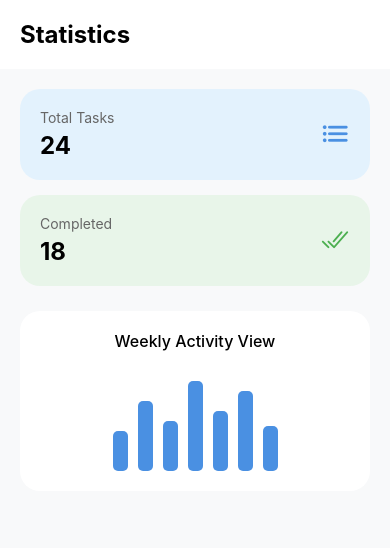
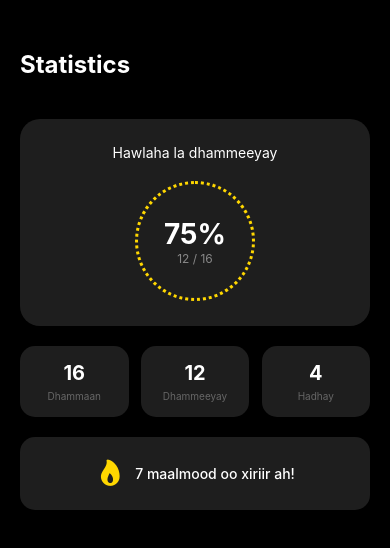
Before and after one commit to ungiosbeem-sketch/Ungio-, a React Native app in the folder Root/: screen /Stats in a window 390 px wide. Shown: the top 548 px of the page. Built offline with nearby package versions, Linux system fonts and the light colour scheme.

Commit message:
Update StatsScreen.js

```diff
--- a/Root/StatsScreen.js
+++ b/Root/StatsScreen.js
@@ -5,34 +5,26 @@ import { Ionicons } from '@expo/vector-icons';
 export default function StatsScreen() {
   return (
     <SafeAreaView style={styles.container}>
-      <View style={styles.header}>
-        <Text style={styles.title}>Statistics</Text>
-      </View>
+      <Text style={styles.title}>Statistics</Text>
 
-      <ScrollView contentContainerStyle={styles.content}>
-        <View style={styles.statBox}>
-          <View style={styles.statInfo}>
-            <Text style={styles.statLabel}>Total Tasks</Text>
-            <Text style={styles.statNumber}>24</Text>
+      <ScrollView style={{padding: 20}}>
+        <View style={styles.chartBox}>
+          <Text style={styles.chartTitle}>Hawlaha la dhammeeyay</Text>
+          <View style={styles.progressCircle}>
+             <Text style={styles.percentText}>75%</Text>
+             <Text style={{color: '#888', fontSize: 12}}>12 / 16</Text>
           </View>
-          <Ionicons name="list" size={30} color="#4A90E2" />
         </View>
 
-        <View style={[styles.statBox, { backgroundColor: '#E8F5E9' }]}>
-          <View style={styles.statInfo}>
-            <Text style={styles.statLabel}>Completed</Text>
-            <Text style={styles.statNumber}>18</Text>
-          </View>
-          <Ionicons name="checkmark-done" size={30} color="#4CAF50" />
+        <View style={styles.statsGrid}>
+          <View style={styles.gridItem}><Text style={styles.gridNum}>16</Text><Text style={styles.gridLabel}>Dhammaan</Text></View>
+          <View style={styles.gridItem}><Text style={styles.gridNum}>12</Text><Text style={styles.gridLabel}>Dhammeeyay</Text></View>
+          <View style={styles.gridItem}><Text style={styles.gridNum}>4</Text><Text style={styles.gridLabel}>Hadhay</Text></View>
         </View>
 
-        <View style={styles.chartPlaceholder}>
-          <Text style={styles.placeholderText}>Weekly Activity View</Text>
-          <View style={styles.barContainer}>
-            {[40, 70, 50, 90, 60, 80, 45].map((h, i) => (
-              <View key={i} style={[styles.bar, { height: h }]} />
-            ))}
-          </View>
+        <View style={styles.streakBox}>
+           <Ionicons name="flame" size={30} color="#FFD700" />
+           <Text style={styles.streakText}>7 maalmood oo xiriir ah!</Text>
         </View>
       </ScrollView>
     </SafeAreaView>
@@ -40,15 +32,16 @@ export default function StatsScreen() {
 }
 
 const styles = StyleSheet.create({
-  container: { flex: 1, backgroundColor: '#F8F9FA' },
-  header: { padding: 20, backgroundColor: '#fff' },
-  title: { fontSize: 24, fontWeight: 'bold' },
-  content: { padding: 20 },
-  statBox: { backgroundColor: '#E3F2FD', padding: 20, borderRadius: 20, flexDirection: 'row', justifyContent: 'space-between', alignItems: 'center', marginBottom: 15 },
-  statLabel: { fontSize: 14, color: '#666' },
-  statNumber: { fontSize: 24, fontWeight: 'bold', marginTop: 5 },
-  chartPlaceholder: { backgroundColor: '#fff', padding: 20, borderRadius: 20, marginTop: 10, alignItems: 'center' },
-  placeholderText: { fontSize: 16, fontWeight: '500', marginBottom: 20 },
-  barContainer: { flexDirection: 'row', alignItems: 'flex-end', height: 100, gap: 10 },
-  bar: { width: 15, backgroundColor: '#4A90E2', borderRadius: 5 }
+  container: { flex: 1, backgroundColor: '#000', paddingTop: 50 },
+  title: { color: 'white', fontSize: 24, fontWeight: 'bold', paddingHorizontal: 20 },
+  chartBox: { backgroundColor: '#1E1E1E', padding: 25, borderRadius: 20, alignItems: 'center', marginTop: 20 },
+  chartTitle: { color: 'white', marginBottom: 20 },
+  progressCircle: { width: 120, height: 120, borderRadius: 60, borderStyle: 'dotted', borderWidth: 3, borderColor: '#FFD700', justifyContent: 'center', alignItems: 'center' },
+  percentText: { color: 'white', fontSize: 28, fontWeight: 'bold' },
+  statsGrid: { flexDirection: 'row', justifyContent: 'space-between', marginTop: 20 },
+  gridItem: { backgroundColor: '#1E1E1E', width: '31%', padding: 15, borderRadius: 15, alignItems: 'center' },
+  gridNum: { color: 'white', fontSize: 20, fontWeight: 'bold' },
+  gridLabel: { color: '#666', fontSize: 10, marginTop: 5 },
+  streakBox: { backgroundColor: '#1E1E1E', padding: 20, borderRadius: 15, flexDirection: 'row', alignItems: 'center', marginTop: 20, justifyContent: 'center' },
+  streakText: { color: 'white', marginLeft: 10, fontWeight: '500' }
 });
```
